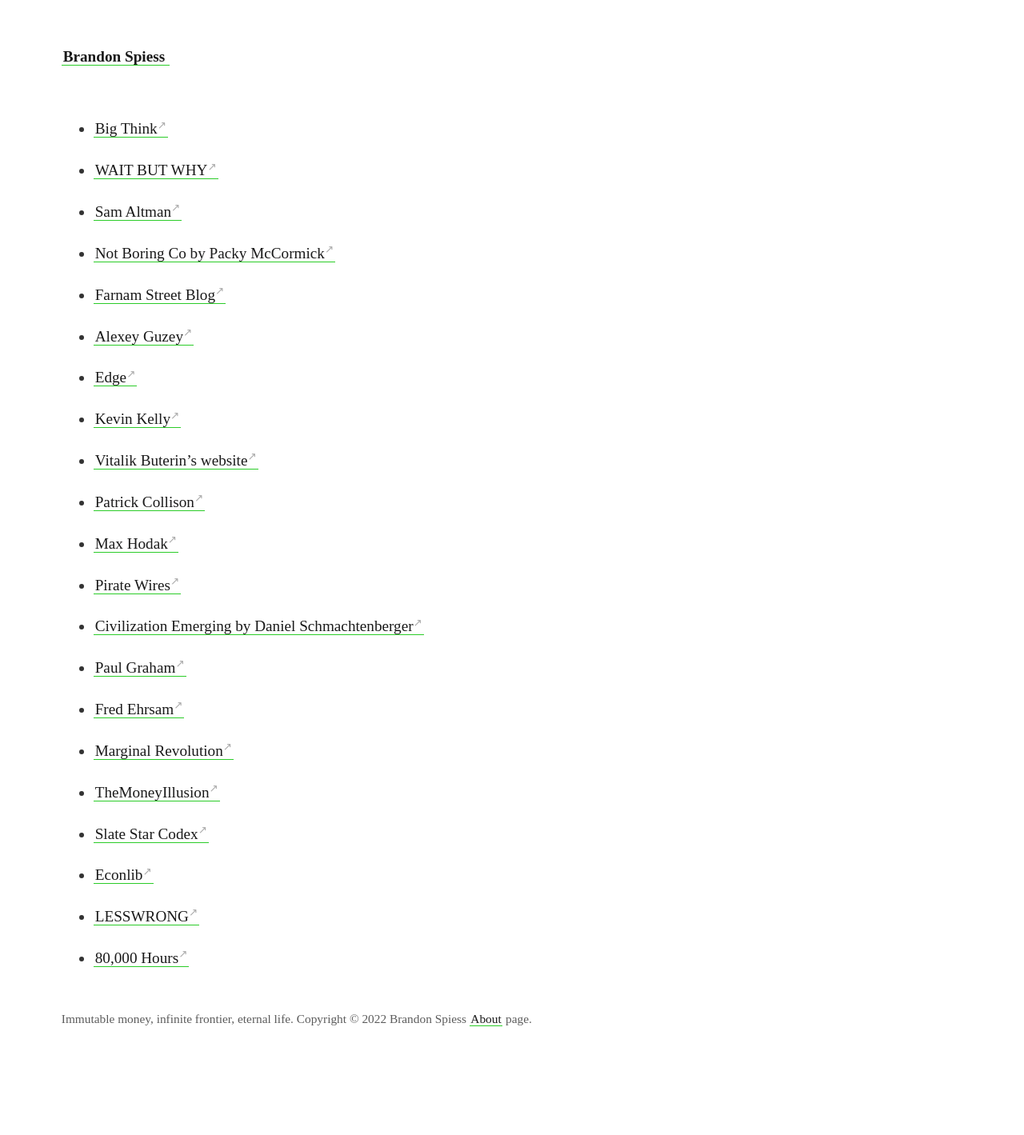
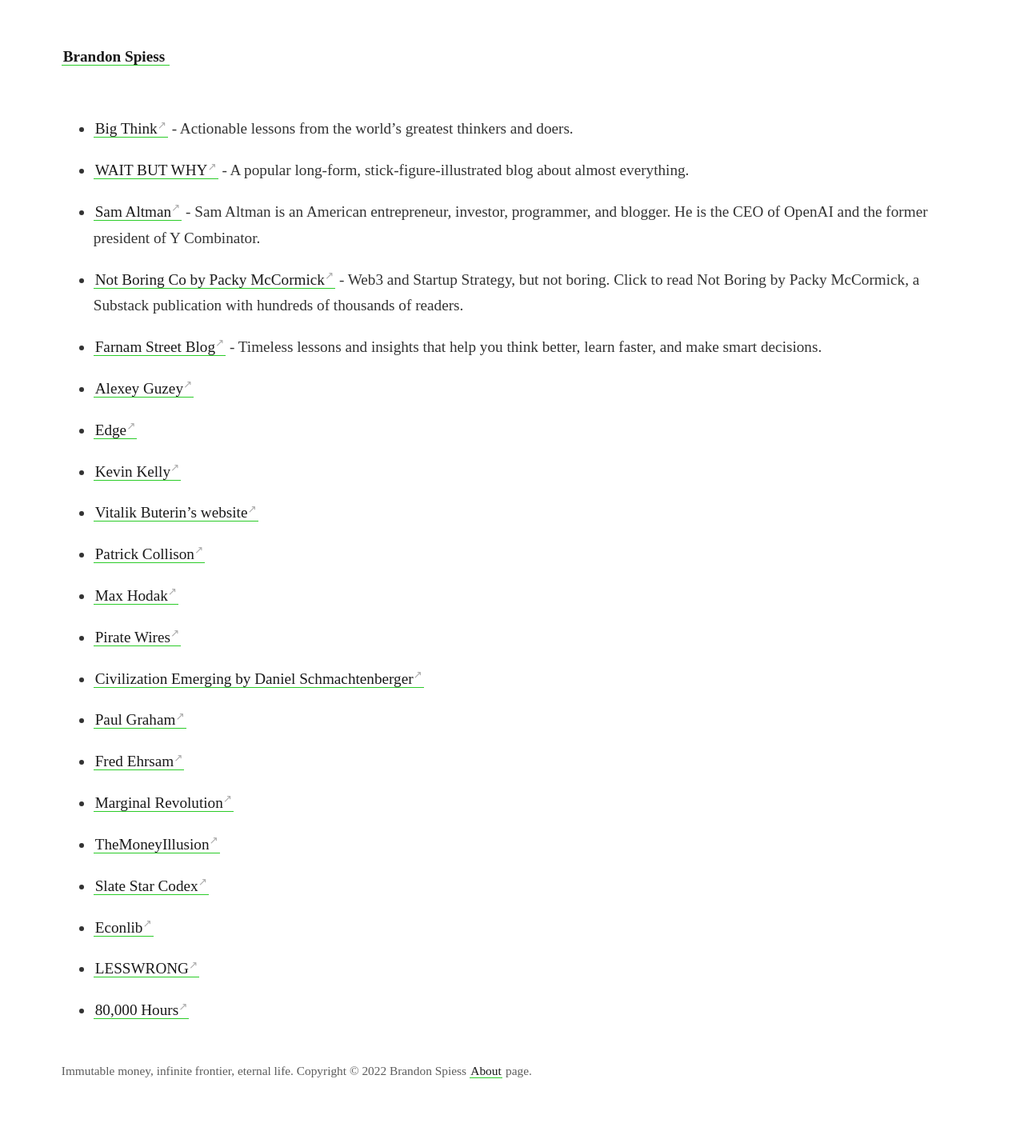
Before and after one commit to astravant/digitalgarden, a Jekyll site: the page built from _notes/RESOURCES.MD, in a window 1280 px wide. Shown: the whole page at 80% size. Built offline with Jekyll 4.4.1, drawn with Linux system fonts in a browser that asks for light colours; before the commit the page ends 1354 px from its top, so only the background shows below that.

Commit message:
Update RESOURCES.MD

```diff
--- a/_notes/RESOURCES.MD
+++ b/_notes/RESOURCES.MD
@@ -2,15 +2,15 @@
 TITLE: RESOURCES
 ---
 
-- [Big Think](https://bigthink.com/)
+- [Big Think](https://bigthink.com/) - Actionable lessons from the world's greatest thinkers and doers.
 
-- [WAIT BUT WHY](https://waitbutwhy.com/archive)
+- [WAIT BUT WHY](https://waitbutwhy.com/archive) - A popular long-form, stick-figure-illustrated blog about almost everything.
 
-- [Sam Altman](https://blog.samaltman.com/)
+- [Sam Altman](https://blog.samaltman.com/) - Sam Altman is an American entrepreneur, investor, programmer, and blogger. He is the CEO of OpenAI and the former president of Y Combinator.
 
-- [Not Boring Co by Packy McCormick](https://www.notboring.co/)
+- [Not Boring Co by Packy McCormick](https://www.notboring.co/) - Web3 and Startup Strategy, but not boring. Click to read Not Boring by Packy McCormick, a Substack publication with hundreds of thousands of readers.
 
-- [Farnam Street Blog](https://fs.blog/)
+- [Farnam Street Blog](https://fs.blog/) - Timeless lessons and insights that help you think better, learn faster, and make smart decisions.
 
 - [Alexey Guzey](https://guzey.com/)
 
```
